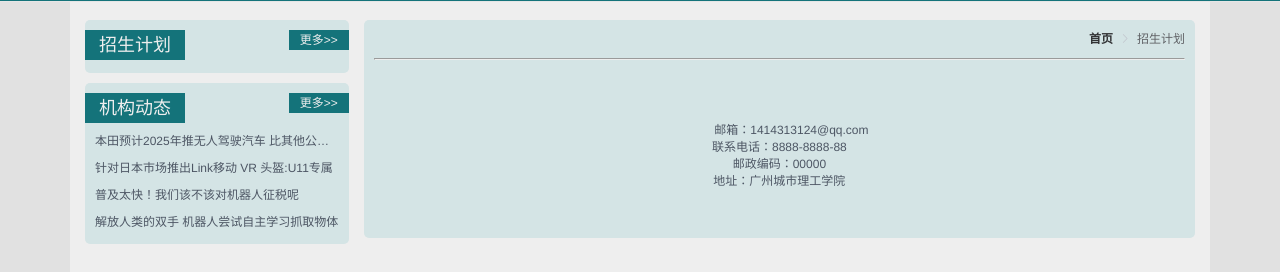
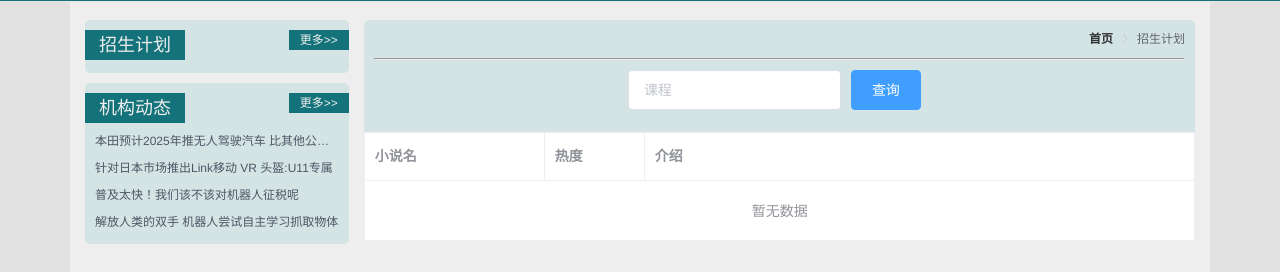
Before and after one commit to xiaozhu0101/jyjgvue, a Vue app: page /enrollmentplan in a window 1280 px wide. Shown: the part 141-413 px from the top of the page. Built offline with nearby package versions, Linux system fonts and the light colour scheme.

Commit message:
jyjg完善试课功能

```diff
--- a/src/views/EnrollmentPlanView.vue
+++ b/src/views/EnrollmentPlanView.vue
@@ -67,8 +67,37 @@
             </div>
 
             <hr style="margin: 10px ;color: #5a7679">
-            <div style="word-wrap: break-word ;font-size: 12px;color: #4d5664;margin-left: 10px;margin-right: 10px;padding-top:50px;padding-bottom:50px;text-align: center;text-indent: 2em">
-              <p v-html="textaboutus"></p>
+
+            <div >
+              <el-form :inline="true" :model="selectForm" class="demo-form-inline">
+                <el-form-item >
+                  <el-input v-model="selectForm.course" placeholder="课程"></el-input>
+                </el-form-item>
+                <el-form-item>
+                  <el-button type="primary" @click="onSubmit">查询</el-button>
+                </el-form-item>
+              </el-form>
+              <el-table
+                  :data="courseForm"
+                  border
+                  style="width: 100%"
+                  @row-click="rowClick">
+                <el-table-column
+                    prop="bookName"
+                    label="小说名"
+                    width="180">
+                </el-table-column>
+                <el-table-column
+                    prop="goodNum"
+                    label="热度"
+                    width="100"
+                >
+                </el-table-column>
+                <el-table-column
+                    prop="info"
+                    label="介绍">
+                </el-table-column>
+              </el-table>
             </div>
           </div>
 
@@ -89,6 +118,15 @@ export default {
         '针对日本市场推出Link移动 VR 头盔:U11专属',
         '普及太快！我们该不该对机器人征税呢',
         '解放人类的双手 机器人尝试自主学习抓取物体'],
+      courseForm:[],
+      selectForm: {
+        course:'',
+      },
+    }
+  },
+  methods: {
+    onSubmit(course) {
+
     }
   }
 }
```
